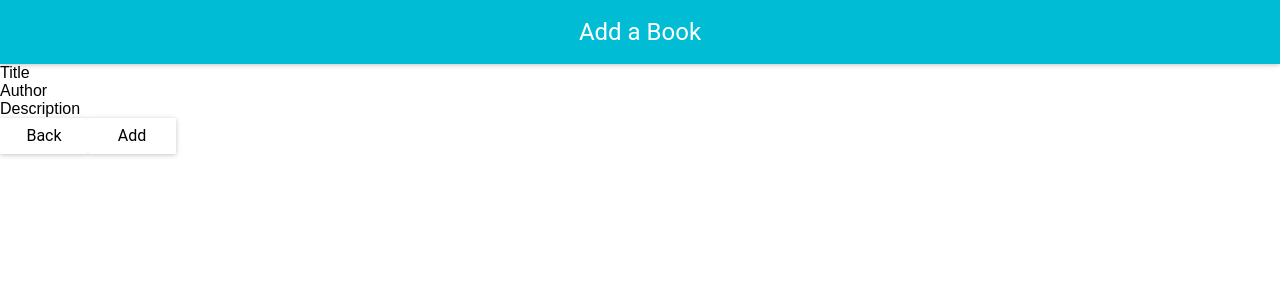
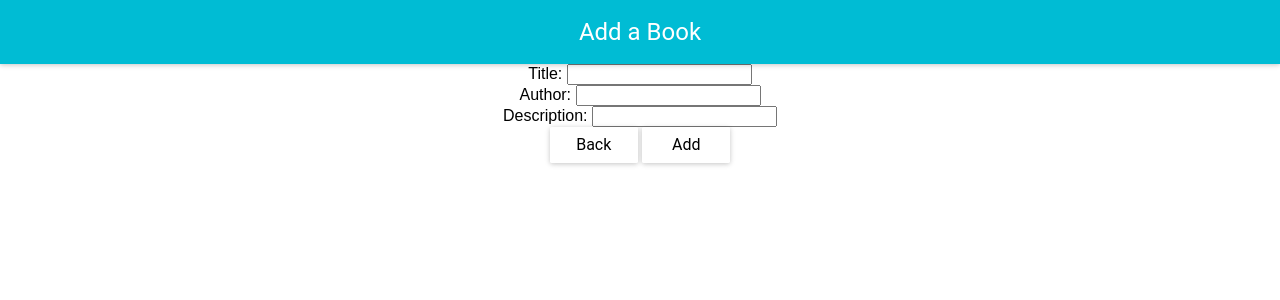
Before and after one commit to jenanderson1615/owned_books, a React (Create React App) app: page /add_book in a window 1280 px wide. Shown: the top 300 px of the page. Built offline with nearby package versions, Linux system fonts and the light colour scheme.

Commit message:
Adding 2 books as static state to pass to the list

```diff
--- a/src/Components/AddBook.js
+++ b/src/Components/AddBook.js
@@ -16,16 +16,28 @@ class AddBook extends React.Component {
                     titleStyle={titleStyle}
                     showMenuIconButton={false}
                 />
-                <form>
-                    <div> Title </div>
-                    <div> Author </div>
-                    <div> Description </div>
+                <form style={titleStyle}>
+                    <div>
+                        Title:{'    '}
+                    <input type='text' name='title'/>
+                    </div>
+                    <div>
+                        Author:{'    '}
+                    <input type='text' name='author'/>
+                    </div>
+                    <div>
+                        Description:{'    '}
+                    <input type='text' name='description'/>
+                    </div>
+                    <div>
                         <Link to={'/'}>
                             <RaisedButton> Back </RaisedButton>
                         </Link>
+                        {'   '}
                         <Link to={'/'}>
                             <RaisedButton> Add </RaisedButton>
                         </Link>
+                    </div>
                 </form>
             </div>
         );
--- a/src/Components/BookDetail.js
+++ b/src/Components/BookDetail.js
@@ -16,15 +16,18 @@ class BookDetail extends React.Component {
                     titleStyle={titleStyle}
                     showMenuIconButton={false}
                 />
+                <div style={titleStyle}>
                     <div>{this.props.title}</div>
                     <div>{this.props.author}</div>
                     <div>{this.props.description}</div>
                     <Link to={'/'}>
                         <RaisedButton> Back </RaisedButton>
                     </Link>
+                    {'   '}
                     <Link to={'/'}>
                         <RaisedButton> Delete </RaisedButton>
                     </Link>
+                </div>
             </div>
         );
     }
--- a/src/Components/BookList.js
+++ b/src/Components/BookList.js
@@ -8,13 +8,24 @@ const listStyle = {
 
 class BookList extends React.Component {
     render() {
+        const books = this.props.books.map((book) => (
+            <ListItem>
+                <Book
+                    title = {book.title}
+                    author = {book.author}
+                    description = {book.description}
+                />
+            </ListItem>
+        ));
+
         return (
             <div>
                 <List style={listStyle}>
-                    <ListItem> <Book title={'Full Stack React'}/> </ListItem>
+                    {books}
                 </List>
             </div>
         );
+
     }
 }
 
--- a/src/Components/OwnedBooksDashboard.js
+++ b/src/Components/OwnedBooksDashboard.js
@@ -10,6 +10,21 @@ const titleStyle = {
 };
 
 class OwnedBooksDashboard extends React.Component {
+    state = {
+        books: [
+            {
+                title: 'Windows 98 in a Nutshell (In a Nutshell)',
+                author: 'Tim Reilly',
+                description: "Windows 98 in a Nutshell is a comprehensive, compact reference that systematically unveils what serious users of Windows 98 will find interesting and useful. Little known details of the operating system, utility programs, and configuration settings are all captured in a consistent reference format."
+            },
+            {
+                title: 'WTF?: What\'s the Future and Why It\'s Up to Us',
+                author: 'Tim Reilly',
+                description:"WTF? can be an expression of amazement or an expression of dismay. In today’s economy, we have far too much dismay along with our amazement, and technology bears some of the blame. In this combination of memoir, business strategy guide, and call to action, Tim O'Reilly, Silicon Valley’s leading intellectual and the founder of O’Reilly Media, explores the upside and the potential downsides of today's technologies.",
+            },
+        ],
+    };
+
     render() {
         return (
             <div>
@@ -19,7 +34,7 @@ class OwnedBooksDashboard extends React.Component {
                     showMenuIconButton={false}
                     iconElementRight={<PlusButton/>}
                 />
-                <BookList />
+                <BookList books={this.state.books} />
             </div>
         );
     }
```
Lines whose indentation alone changed are shown as unchanged.
